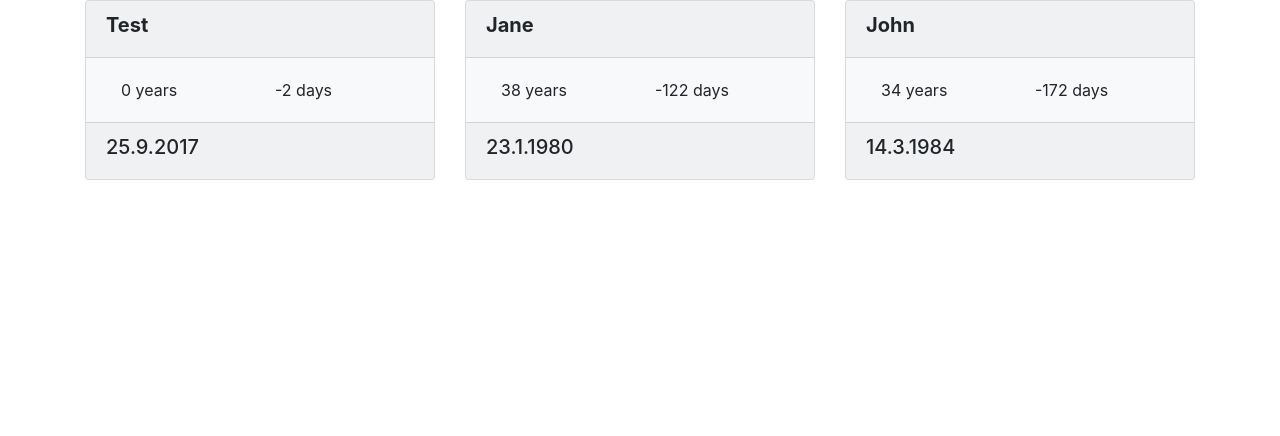
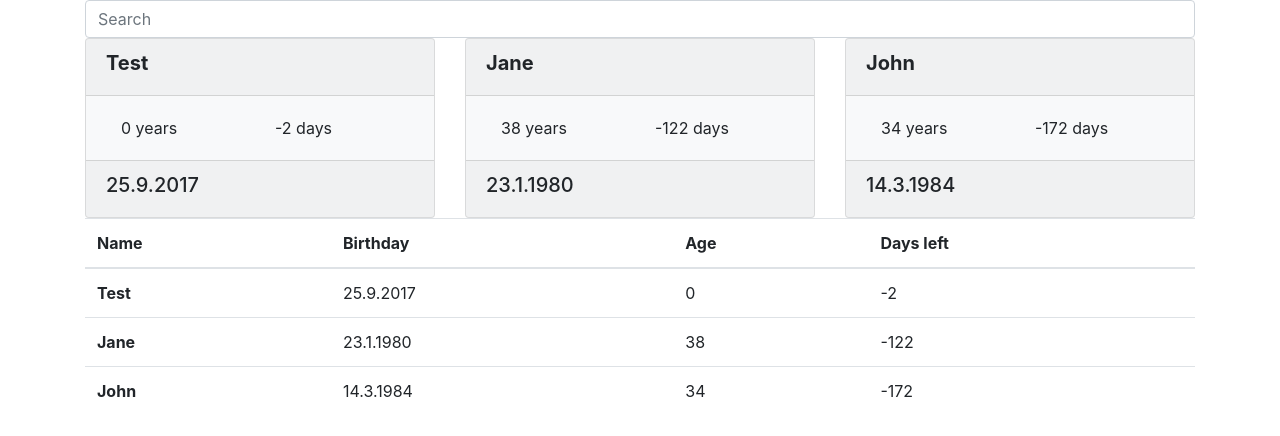
Before and after one commit to alexanderlink/DateZ, a website: page public/index.html in a window 1280 px wide. Drawn offline with nearby package versions, Linux system fonts and the light colour scheme.

Commit message:
added table view

```diff
--- a/public/index.html
+++ b/public/index.html
@@ -92,8 +92,11 @@ function getYearsOld(date) {
 <body ng-controller="MyController">
 
 <div id="container" class="container">
+
+    <input ng-model="search" type="text" class="form-control" id="search" placeholder="Search">
+
     <div id="carddeck2" class="card-deck">
-        <div ng-repeat="entry in data | orderBy: 'daysLeft'" class='card bg-light' style='width: 18rem;'>
+        <div ng-repeat="entry in data | orderBy: 'daysLeft' | filter:search" class='card bg-light' style='width: 18rem;'>
             <div class='card-header'><h5><b>{{entry.name}}</b></h5></div>
             <div class='card-body'>
                 <div class='container'><div class='row'><div class='col'>{{entry.yearsOld}} years</div><div class='col'>-{{entry.daysLeft}} days</div></div></div>
@@ -101,7 +104,29 @@ function getYearsOld(date) {
             <div class='card-footer'><h5>{{entry.dateString}}</h5></div>
         </div>
     </div>
+
+    <table class="table">
+    <thead>
+        <tr>
+        <th scope="col">Name</th>
+        <th scope="col">Birthday</th>
+        <th scope="col">Age</th>
+        <th scope="col">Days left</th>
+        </tr>
+    </thead>
+    <tbody>
+        <tr ng-repeat="entry in data | orderBy: 'daysLeft' | filter:search">
+        <th scope="row">{{entry.name}}</th>
+        <td>{{entry.dateString}}</td>
+        <td>{{entry.yearsOld}}</td>
+        <td>-{{entry.daysLeft}}</td>
+        </tr>
+    </tbody>
+    </table>
+
 </div>
+
+
 
 
 <script>
```
